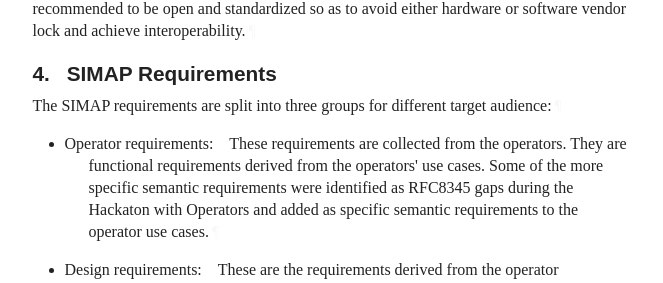
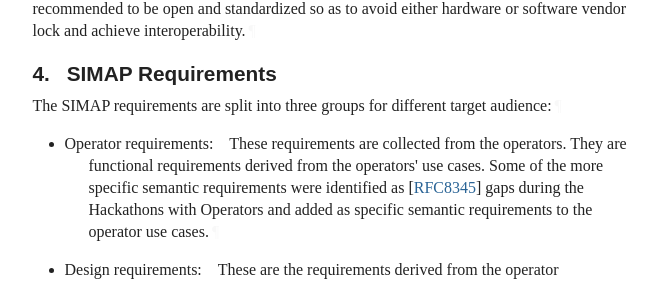
Before and after one commit to ietf-wg-nmop/draft-ietf-nmop-digital-map-concept, a plain HTML site: page requirements-clarification/draft-ietf-nmop-simap-concept.html in a window 1280 px wide. Shown: the part 10199-10482 px from the top of the page, without its empty margins (92-755 px from the left). Drawn offline with Linux system fonts and the light colour scheme; a web font is replaced by a local one.

Commit message:
Script updating gh-pages from a393ab3. [ci skip]

```diff
--- a/requirements-clarification/draft-ietf-nmop-simap-concept.html
+++ b/requirements-clarification/draft-ietf-nmop-simap-concept.html
@@ -1876,7 +1876,7 @@ as to avoid either hardware or software vendor lock and achieve interoperability
             <dt id="section-4-2.1.1.1">Operator requirements:</dt>
             <dd style="margin-left: 1.5em" id="section-4-2.1.1.2">
               <p id="section-4-2.1.1.2.1">These requirements are collected from the operators. They are functional requirements derived from the operators'
-use cases. Some of the more specific semantic requirements were identified as RFC8345 gaps during the Hackaton with
+use cases. Some of the more specific semantic requirements were identified as <span>[<a href="#RFC8345" class="cite xref">RFC8345</a>]</span> gaps during the Hackathons with
 Operators and added as specific semantic requirements to the operator use cases.<a href="#section-4-2.1.1.2.1" class="pilcrow">¶</a></p>
 </dd>
           <dd class="break"></dd>
```
Also changed, not shown: requirements-clarification/draft-ietf-nmop-simap-concept.txt.
